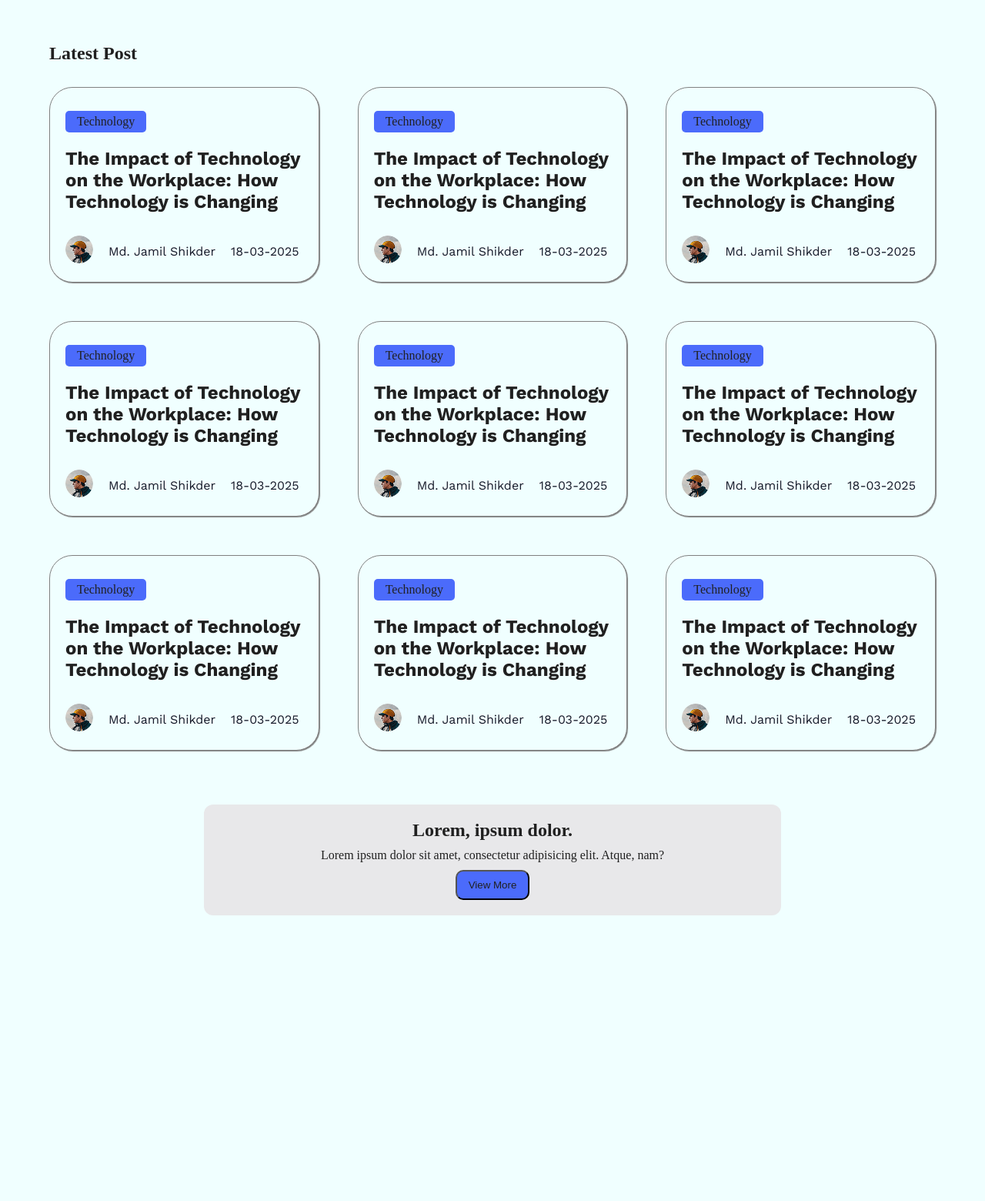
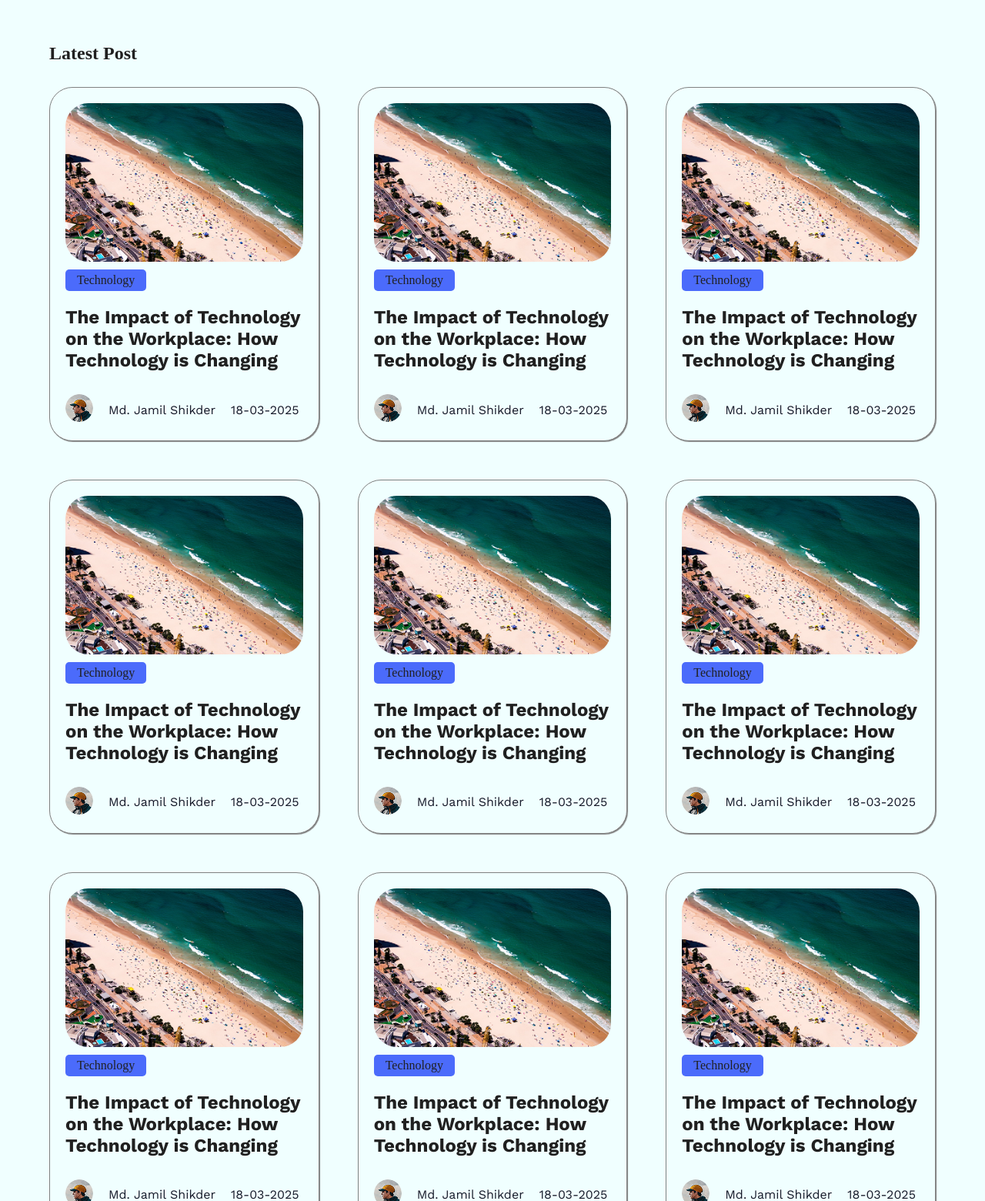
Before and after one commit to jswebdevs/blog, a plain HTML site: page index.html in a window 1280 px wide. Shown: the part 880-2440 px from the top of the page at 77% size. Before the commit the page ends 2139 px from the top, so only its background shows below. Drawn offline with nearby package versions, Linux system fonts and the light colour scheme; the site is published under a folder, as on GitHub Pages, so addresses that start at the root find nothing.

Commit message:
Fifth Commit

```diff
--- a/index.html
+++ b/index.html
@@ -84,7 +84,7 @@
         <h2>Latest Post</h2>
         <div class="posts">
           <div class="post-card">
-            <img src="/assets/p1.png" alt="">
+            <img src="./assets/p1.png" alt="">
             <p class="badge">Technology</p>
             <h2>The Impact of Technology on the Workplace: How Technology is Changing</h2>
             <div class="hero-author">
@@ -100,7 +100,7 @@
           </div>
           </div>
           <div class="post-card">
-            <img src="/assets/p1.png" alt="">
+            <img src="./assets/p1.png" alt="">
             <p class="badge">Technology</p>
             <h2>The Impact of Technology on the Workplace: How Technology is Changing</h2>
             <div class="hero-author">
@@ -116,7 +116,7 @@
           </div>
           </div>
           <div class="post-card">
-            <img src="/assets/p1.png" alt="">
+            <img src="./assets/p1.png" alt="">
             <p class="badge">Technology</p>
             <h2>The Impact of Technology on the Workplace: How Technology is Changing</h2>
             <div class="hero-author">
@@ -132,7 +132,7 @@
           </div>
           </div>
           <div class="post-card">
-            <img src="/assets/p1.png" alt="">
+            <img src="./assets/p1.png" alt="">
             <p class="badge">Technology</p>
             <h2>The Impact of Technology on the Workplace: How Technology is Changing</h2>
             <div class="hero-author">
@@ -148,7 +148,7 @@
           </div>
           </div>
           <div class="post-card">
-            <img src="/assets/p1.png" alt="">
+            <img src="./assets/p1.png" alt="">
             <p class="badge">Technology</p>
             <h2>The Impact of Technology on the Workplace: How Technology is Changing</h2>
             <div class="hero-author">
@@ -164,7 +164,7 @@
           </div>
           </div>
           <div class="post-card">
-            <img src="/assets/p1.png" alt="">
+            <img src="./assets/p1.png" alt="">
             <p class="badge">Technology</p>
             <h2>The Impact of Technology on the Workplace: How Technology is Changing</h2>
             <div class="hero-author">
@@ -180,7 +180,7 @@
           </div>
           </div>
           <div class="post-card">
-            <img src="/assets/p1.png" alt="">
+            <img src="./assets/p1.png" alt="">
             <p class="badge">Technology</p>
             <h2>The Impact of Technology on the Workplace: How Technology is Changing</h2>
             <div class="hero-author">
@@ -196,7 +196,7 @@
           </div>
           </div>
           <div class="post-card">
-            <img src="/assets/p1.png" alt="">
+            <img src="./assets/p1.png" alt="">
             <p class="badge">Technology</p>
             <h2>The Impact of Technology on the Workplace: How Technology is Changing</h2>
             <div class="hero-author">
@@ -212,7 +212,7 @@
           </div>
           </div>
           <div class="post-card">
-            <img src="/assets/p1.png" alt="">
+            <img src="./assets/p1.png" alt="">
             <p class="badge">Technology</p>
             <h2>The Impact of Technology on the Workplace: How Technology is Changing</h2>
             <div class="hero-author">
```
